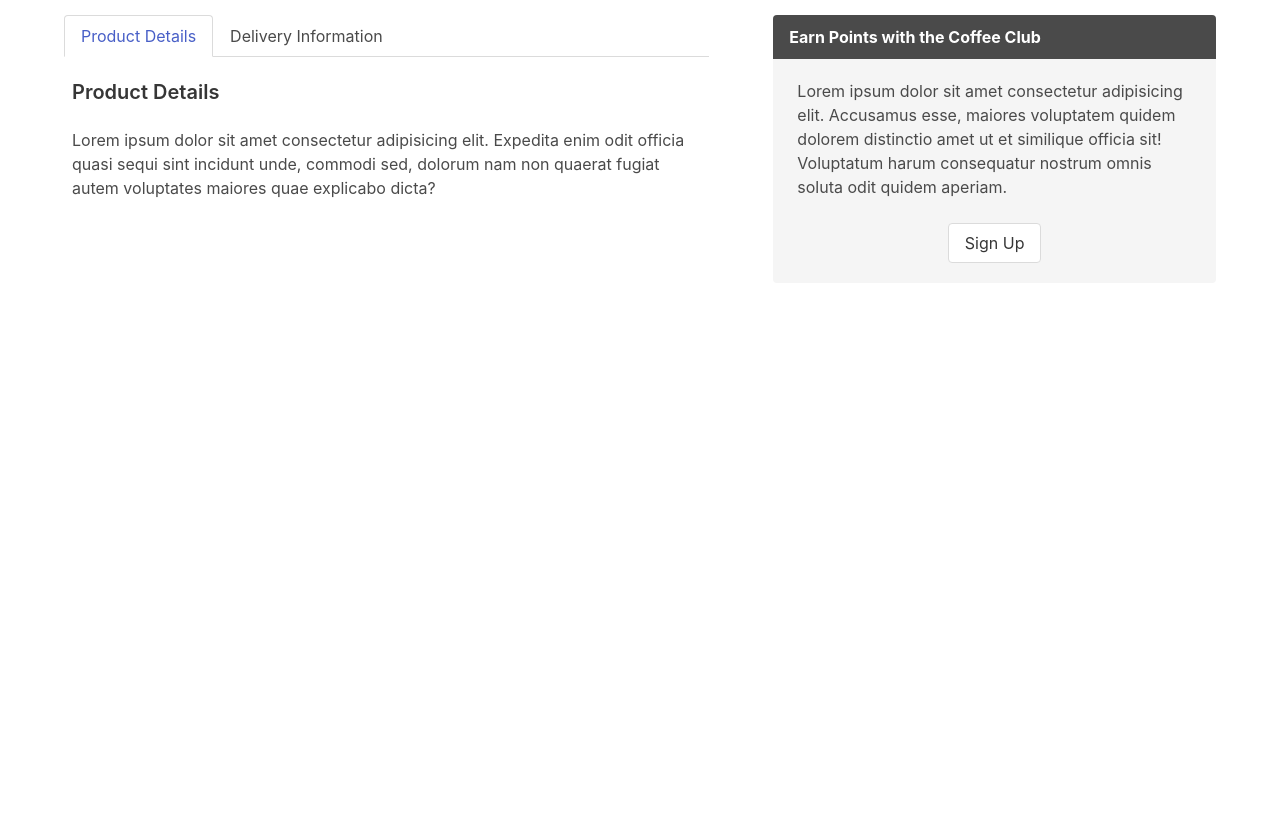
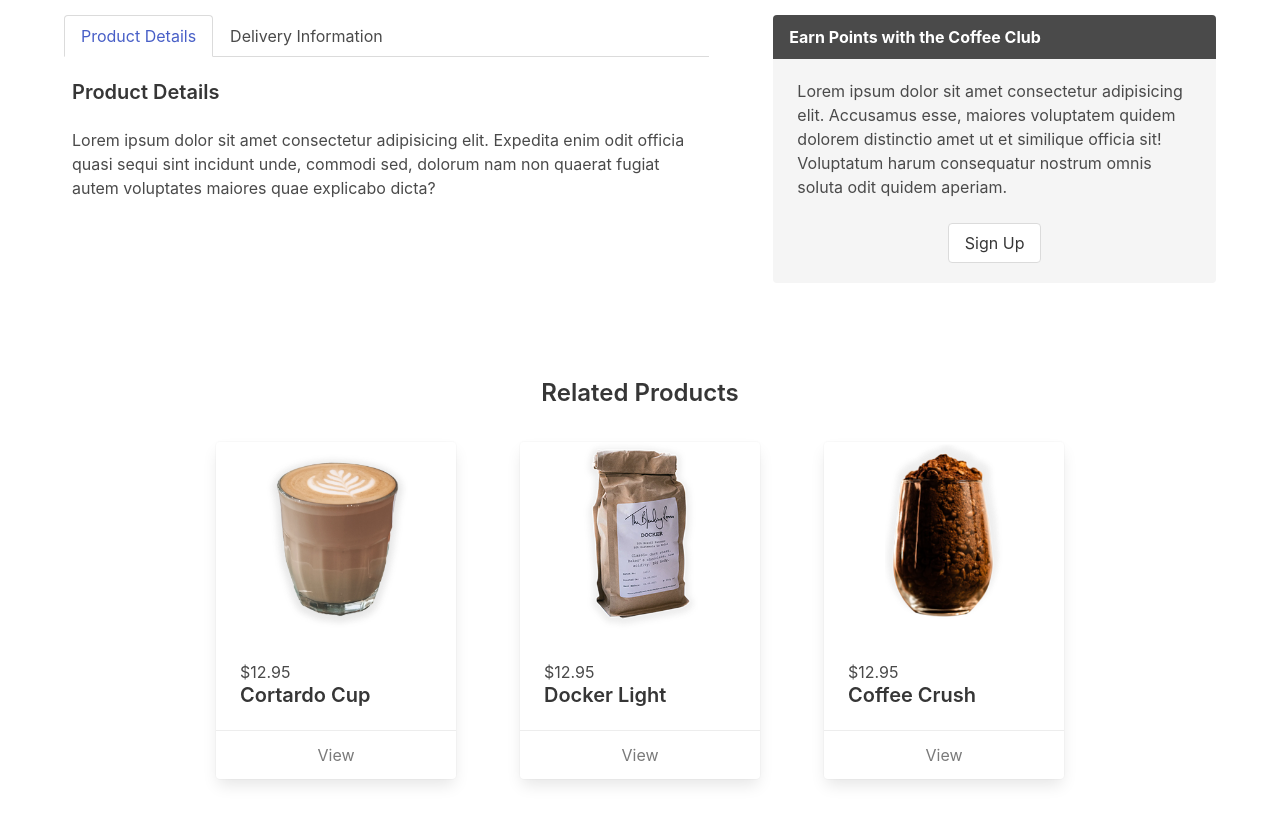
Before and after one commit to KaeTheDev/ninjacoffee, a plain HTML site: page index.html in a window 1280 px wide. Shown: the part 532-1359 px from the top of the page. Before the commit the page ends 863 px from the top, so only its background shows below. Drawn offline with nearby package versions, Linux system fonts and the light colour scheme.

Commit message:
added cards to project

```diff
--- a/index.html
+++ b/index.html
@@ -116,8 +116,68 @@
 
                             </div>
                         </div>
+                    </div>
+                </div>
+            </div>
+        </div>
+    </section>
 
+    <!--Cards-->
 
+    <section class="section is-hidden-mobile">
+        <div class="container">
+            <h3 class="title has-text-centered is-size-4">Related Products</h3>
+            <div class="columns mt-5 is-8 is-variable is-centered">
+                <div class="column is-4-tablet is-3-desktop">
+                    <div class="card">
+                        <div class="card-img has-texd-centered px-6">
+                            <img src="/assets/p1.png" alt="product">
+                        </div>
+                        <div class="card-content">
+                            <p>$12.95</p>
+                            <p class="title is-size-5">Cortardo Cup</p>
+                        </div>
+                        <footer class="card-footer">
+                            <p class="card-footer-item">
+                                <a href="" class="has-text-grey">View</a>
+                            </p>
+                        </footer>
+                    </div>
+
+                </div>
+
+                <div class="column is-4-tablet is-3-desktop">
+
+                    <div class="card">
+                        <div class="card-img has-texd-centered px-6">
+                            <img src="/assets/p2.png" alt="product">
+                        </div>
+                        <div class="card-content">
+                            <p>$12.95</p>
+                            <p class="title is-size-5">Docker Light</p>
+                        </div>
+                        <footer class="card-footer">
+                            <p class="card-footer-item">
+                                <a href="" class="has-text-grey">View</a>
+                            </p>
+                        </footer>
+                    </div>
+                </div>
+
+                <div class="column is-4-table is-3-desktop">
+                    <div class="card">
+                        <div class="card-img has-texd-centered px-6">
+                            <img src="/assets/p3.png" alt="product">
+                        </div>
+                        <div class="card-content">
+                            <p>$12.95</p>
+                            <p class="title is-size-5">Coffee Crush</p>
+                        </div>
+                        <footer class="card-footer">
+                            <p class="card-footer-item">
+                                <a href="" class="has-text-grey">View</a>
+                            </p>
+                        </footer>
                     </div>
                 </div>
             </div>
```
Also changed, not shown: assets/p1.png (added), assets/p2.png (added), assets/p3.png (added), 1 other file.
